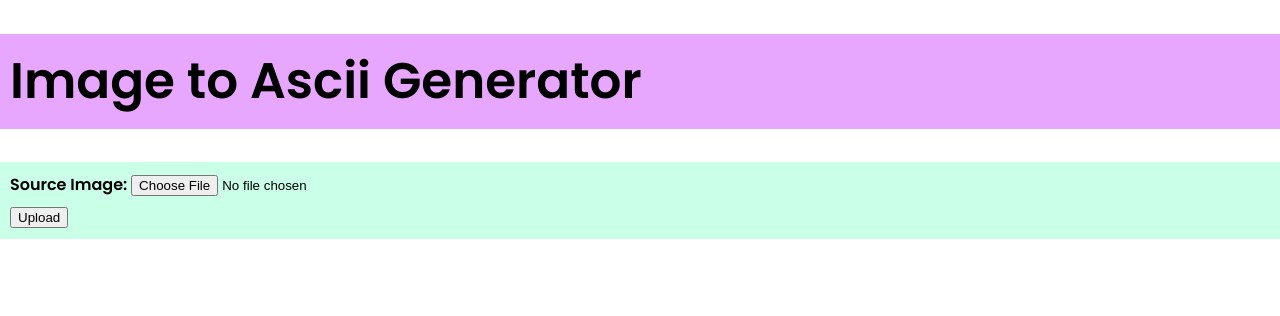
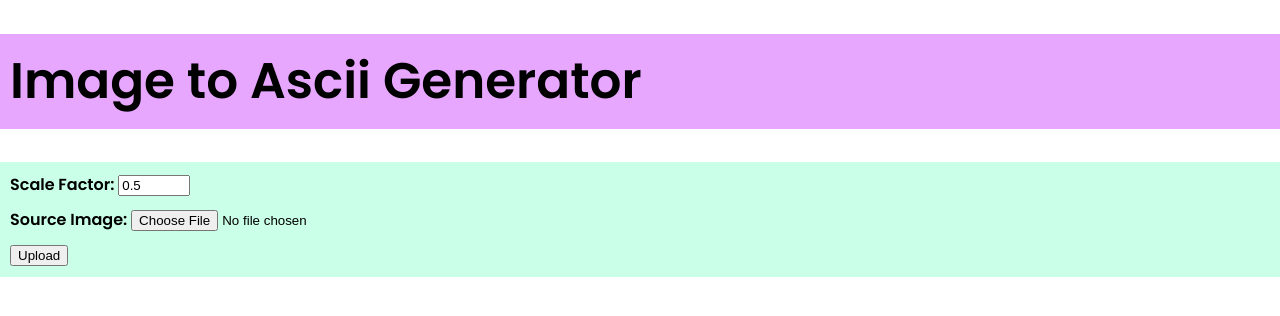
Before and after one commit to radkinz/ascii-image-gen-with-flask, a Flask app: page / in a window 1280 px wide. Shown: the top 316 px of the page. Run offline with Flask 2, Linux system fonts and the light colour scheme.

Commit message:
allow users to input the scale factor for the ascii output

```diff
--- a/app.py
+++ b/app.py
@@ -27,7 +27,6 @@ ALLOWED_EXTENSIONS = set(['jpg', 'jpeg', 'png'])
 CHARS = " $@B%8&WM#/\\|()1{}[]?-_+~<>!lI,\"^. "
 CHAR_ARR = list(CHARS)
 INTERVAl = len(CHAR_ARR)/256
-SCALE_FACTOR = .40
 ONE_CHAR_WIDTH = 8
 ONE_CHAR_HEIGHT = 18
 
@@ -49,6 +48,12 @@ def data():
   #get file data
   file = request.files['file']
 
+  #get form data from other inputs like scale factor
+  form_data = request.form
+
+  #set scale factor from user input
+  Scale_Factor = eval(form_data['ScaleFactor'])
+
   #get file type and see if the type is allowed
   file_type = '.' in file.filename and file.filename.rsplit('.', 1)[1].lower()
   if file and file_type in ALLOWED_EXTENSIONS:
@@ -67,7 +72,7 @@ def data():
 
   #resize uploaded image
   width, height = img.size
-  img = img.resize((int(width*(ONE_CHAR_WIDTH/ONE_CHAR_HEIGHT)*SCALE_FACTOR), int(height*(ONE_CHAR_WIDTH/ONE_CHAR_HEIGHT)*SCALE_FACTOR)), Image.NEAREST)
+  img = img.resize((int(width*(ONE_CHAR_WIDTH/ONE_CHAR_HEIGHT)*Scale_Factor), int(height*(ONE_CHAR_WIDTH/ONE_CHAR_HEIGHT)*Scale_Factor)), Image.NEAREST)
   width, height = img.size
 
   #load image pixels
--- a/static/style.css
+++ b/static/style.css
@@ -19,8 +19,12 @@ form {
 	padding: 10px;
 }
 
-#UploadButton {
+div {
 	margin-top: 10px;
+}
+
+div:first-child{
+	margin-top: 0;
 }
 
 #FlaskMsg {
--- a/templates/index.html
+++ b/templates/index.html
@@ -1,12 +1,10 @@
 <!DOCTYPE html>
-
 <head>
-   <title>Hello World</title>
+   <title>Ascii Art is Cool!</title>
    <link href="/static/style.css" rel="stylesheet" type="text/css" />
    <link rel="preconnect" href="https://fonts.gstatic.com">
    <link href="https://fonts.googleapis.com/css2?family=Poppins:wght@600&display=swap" rel="stylesheet">
 </head>
-
 <body>
    <h1>
       Image to Ascii Generator
@@ -21,8 +19,14 @@
       {% endwith %}
    </div>
    <form method="post" action="/" enctype="multipart/form-data">
-      <label>Source Image:</label>
-      <input type="file" name="file" autocomplete="off" required>
-     <div> <input type="submit" id = "UploadButton" value="Upload"> </div>
+      <div>
+         <label>Scale Factor:</label>
+         <input type="number" name="ScaleFactor" id="ScaleFactor" min="0.01" max="3" step=".01" value="0.5">
+      </div>
+      <div>
+         <label>Source Image:</label>
+         <input type="file" name="file" autocomplete="off" required>
+      </div>
+      <div> <input type="submit" id = "UploadButton" value="Upload"> </div>
    </form>
 </body>
```
